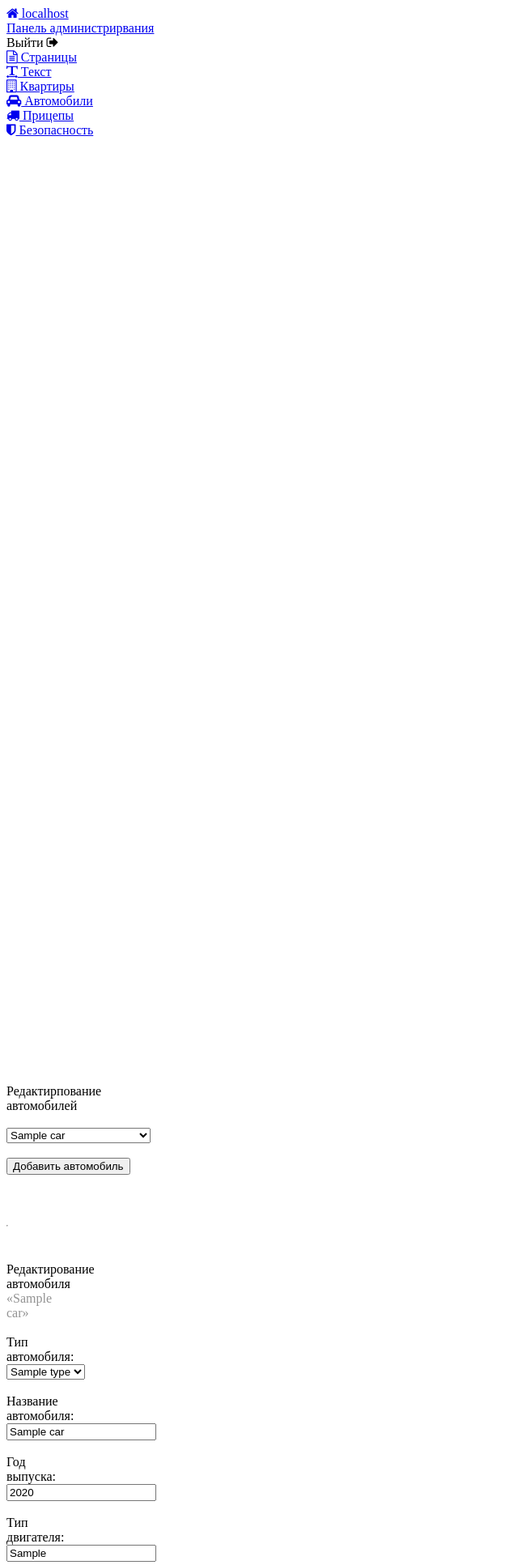
After one commit to jeyfost/rent-php, a PHP site: page /admin/cars/?id=1 in a window 1280 px wide. The commit adds this page. Shown: the top 1933 px of the page at 81% size, without its empty margins (0-640 px from the left). Run offline with PHP 8.4, Linux system fonts and the light colour scheme; tables that the repository leaves empty or names only in its code hold one stand-in row (values such as "Sample post"); a stand-in replaces the project's code that opens the database connection; some libraries are stand-ins or nearby versions.

Commit message:
Добавлена возможность редактировать автомобили в панели администрирования

```diff
--- /dev/null
+++ b/admin/cars/index.php
@@ -0,0 +1,226 @@
+<?php
+/**
+ * Created by PhpStorm.
+ * User: jeyfost
+ * Date: 18.04.2018
+ * Time: 16:55
+ */
+
+session_start();
+include("../../scripts/connect.php");
+
+?>
+
+<html>
+
+<head>
+
+    <meta charset="utf-8" />
+
+    <title>Панель администрирования | Безопасность</title>
+
+    <meta name="description" content="" />
+    <meta name="keywords" content="" />
+    <meta http-equiv="X-UA-Compatible" content="IE=edge" />
+    <meta name="viewport" content="width=device-width, initial-scale=1.0" />
+
+    <link rel="stylesheet" type="text/css" href="/css/admin.css" />
+    <link rel="stylesheet" href="/libs/font-awesome-4.7.0/css/font-awesome.css" />
+
+    <script type="text/javascript" src="https://ajax.googleapis.com/ajax/libs/jquery/3.2.1/jquery.min.js"></script>
+    <script type="text/javascript" src="/libs/notify/notify.js"></script>
+    <script type="text/javascript" src="/js/admin/common.js"></script>
+    <script type="text/javascript" src="/js/admin/cars/index.js"></script>
+
+    <style>
+        #page-preloader {position: fixed; left: 0; top: 0; right: 0; bottom: 0; background: #fff; z-index: 100500;}
+        #page-preloader .spinner {width: 160px; height: 20px; position: absolute; left: 50%; top: 50%; background: url('/images/spinner.gif') no-repeat 50% 50%; margin: -16px 0 0 -16px;}
+    </style>
+
+    <script type="text/javascript">
+        $(window).on('load', function () {
+            const $preloader = $('#page-preloader'), $spinner = $preloader.find('.spinner');
+            $spinner.delay(500).fadeOut();
+            $preloader.delay(850).fadeOut();
+        });
+    </script>
+
+    <!-- Yandex.Metrika counter --><!-- /Yandex.Metrika counter -->
+    <!-- Google Analytics counter --><!-- /Google Analytics counter -->
+</head>
+
+<body>
+
+<div id="page-preloader"><span class="spinner"></span></div>
+
+<div id="topLine">
+    <div id="logo">
+        <a href="/"><span><i class="fa fa-home" aria-hidden="true"></i> <?= $_SERVER['HTTP_HOST'] ?></span></a>
+    </div>
+    <a href="/admin/admin.php"><span class="headerText">Панель администрирвания</span></a>
+    <div id="exit" onclick="exit()">
+        <span>Выйти <i class="fa fa-sign-out" aria-hidden="true"></i></span>
+    </div>
+</div>
+<div id="leftMenu">
+    <a href="/admin/pages/">
+        <div class="menuPoint">
+            <i class="fa fa-file-text-o" aria-hidden="true"></i><span> Страницы</span>
+        </div>
+    </a>
+    <a href="/admin/text/">
+        <div class="menuPoint">
+            <i class="fa fa-text-width" aria-hidden="true"></i><span> Текст</span>
+        </div>
+    </a>
+    <a href="/admin/apartments/">
+        <div class="menuPoint">
+            <i class="fa fa-building-o" aria-hidden="true"></i><span> Квартиры</span>
+        </div>
+    </a>
+    <a href="/admin/cars/">
+        <div class="menuPointActive">
+            <i class="fa fa-car" aria-hidden="true"></i><span> Автомобили</span>
+        </div>
+    </a>
+    <a href="/admin/trailers/">
+        <div class="menuPoint">
+            <i class="fa fa-truck" aria-hidden="true"></i><span> Прицепы</span>
+        </div>
+    </a>
+    <a href="/admin/security/">
+        <div class="menuPoint">
+            <i class="fa fa-shield" aria-hidden="true"></i><span> Безопасность</span>
+        </div>
+    </a>
+</div>
+
+<div id="content">
+    <span class="headerFont">Редактирпование автомобилей</span>
+    <br /><br />
+    <form method="post" id="carsForm">
+        <label for="carSelect"></label>
+        <select id="carSelect" name="car" onchange="window.location = '?id=' + this.options[this.selectedIndex].value">
+            <option value="">- Выберите автомобиль -</option>
+            <?php
+                $carResult = $mysqli->query("SELECT * FROM rent_cars ORDER BY name");
+                while ($car = $carResult->fetch_assoc()) {
+                    echo "<option value='" . $car['id'] . "'";
+                    if ($_REQUEST['id'] == $car['id']) {
+                        echo " selected";
+                    }
+                    echo ">" . $car['name'] . "</option>";
+                }
+            ?>
+        </select>
+        <br/><br/>
+        <input type='button' id='addCarSubmit' value='Добавить автомобиль' onmouseover='buttonHover("addCarSubmit", 1)' onmouseout='buttonHover("addCarSubmit", 0)' onclick='window.location.href = "/admin/cars/add.php"' class='button'/>
+
+        <?php
+            if(!empty($_REQUEST['id'])) {
+                $carResult = $mysqli->query("SELECT * FROM rent_cars WHERE id = '".$mysqli->real_escape_string($_REQUEST['id'])."'");
+                $car = $carResult->fetch_assoc();
+
+                echo "
+                    <br /><br /><br /><br />
+                    <hr />
+                    <br /><br />
+                    <span class='headerFont'>Редактирование автомобиля <span style='color: #939393;'>&laquo;".$car['name']."&raquo;</span></span>
+                    <br /><br />
+                    <label for='typeSelect'>Тип автомобиля:</label>
+                    <br />
+                    <select id='typeSelect' name='type' onchange='carTypeSelect(\"".$car['id']."\")'>
+                ";
+
+                $carTypeResult = $mysqli->query("SELECT * FROM rent_cars_types");
+                while($carType = $carTypeResult->fetch_assoc()) {
+                    echo "<option value='".$carType['id']."'"; if($carType['id'] == $car['car_type']) {echo " selected";} echo ">".$carType['name']."</option>";
+                }
+
+                echo "
+                    </select>
+                    <br /><br />
+                    <label for='nameInput'>Название автомобиля:</label>
+                    <br />
+                    <input id='nameInput' name='name' value='".$car['name']."' />
+                    <br /><br />
+                    <label for='yearInput'>Год выпуска:</label>
+                    <br />
+                    <input id='yearInput' name='year' value='".$car['year']."' />
+                    <br /><br />
+                    <label for='engineInput'>Тип двигателя:</label>
+                    <br />
+                    <input id='engineInput' name='engine' value='".$car['engine']."' />
+                    <br /><br />
+                    <label for='consumptionInput'>Расход топлива:</label>
+                    <br />
+                    <input id='consumptionInput' name='consumption' value='".$car['consumption']."' />
+                    <br /><br />
+                    <label for='transmissionInput'>Трансмиссия:</label>
+                    <br />
+                    <input id='transmissionInput' name='transmission' value='".$car['transmission']."' />
+                    <br /><br />
+                    <label for='bodyInput'>Тип кузова:</label>
+                    <br />
+                    <input id='bodyInput' name='body' value='".$car['body']."' />
+                    <div id='placesContainer'>
+                ";
+
+                if($car['car_type'] == 2) {
+                    echo "
+                        <br /><br />
+                        <label for='placesInput'>Количество мест:</label>
+                        <br />
+                        <input id='placesInput' name='places' value='".$car['places']."' />
+                    ";
+                }
+
+                echo "
+                    </div>
+                    <br /><br />
+                    <label for='descriptionInput'>Дополнительное описание (не обязательно):</label>
+                    <br />
+                    <textarea id='descriptionInput' name='description' onkeydown='textAreaHeight(this)'>" . $car['description'] . "</textarea>
+                    <br /><br />
+                    <label for='1_hourInput'>Стоимость за 1 час, руб.:</label>
+                    <br />
+                    <input id='1_hourInput' name='1_hour' value='".$car['1_hour']."' />
+                    <br /><br />
+                    <label for='1_dayInput'>Стоимость за 1 сутки, руб.:</label>
+                    <br />
+                    <input id='1_dayInput' name='1_day' value='".$car['1_day']."' />
+                    <br /><br />
+                    <label for='2_daysInput'>Стоимость за 2 суток, руб.:</label>
+                    <br />
+                    <input id='2_daysInput' name='2_days' value='".$car['2_days']."' />
+                    <br /><br />
+                    <label for='3_10_daysInput'>Стоимость за 3-10 суток, руб.:</label>
+                    <br />
+                    <input id='3_10_daysInput' name='3_10_days' value='".$car['3_10_days']."' />
+                    <br /><br />
+                    <label for='3_10_daysInput'>Стоимость за 10-20 суток, руб.:</label>
+                    <br />
+                    <input id='10_20_daysInput' name='10_20_days' value='".$car['10_20_days']."' />
+                    <br /><br />
+                    <label for='20_30_daysInput'>Стоимость за 20-30 суток, руб.:</label>
+                    <br />
+                    <input id='20_30_daysInput' name='20_30_days' value='".$car['20_30_days']."' />
+                    <br /><br />
+                    <label for='min_termInput'>Минимальное время аренды:</label>
+                    <br />
+                    <input id='mn_termInput' name='min_term' value='".$car['min_term']."' />
+                    <br /><br />
+                    <div style='width: 100%;'>
+                        <input type='button' id='editSubmit' value='Редактировать' onmouseover='buttonHover(\"editSubmit\", 1)' onmouseout='buttonHover(\"editSubmit\", 0)' onclick='editCar()' class='button relative' />
+                        <input type='button' id='deleteSubmit' value='Удалить' onmouseover='buttonHoverRed(\"deleteSubmit\", 1)' onmouseout='buttonHoverRed(\"deleteSubmit\", 0)' onclick='deleteCar()' class='button relative' style='margin-left: 10px;' />
+                        <div class='clear'></div>
+                    </div>
+                ";
+            }
+        ?>
+    </form>
+</div>
+
+</body>
+
+</html>
--- a/admin/security/index.php
+++ b/admin/security/index.php
@@ -37,7 +37,7 @@ include("../../scripts/connect.php");
 
     <script type="text/javascript">
         $(window).on('load', function () {
-            var $preloader = $('#page-preloader'), $spinner = $preloader.find('.spinner');
+            const $preloader = $('#page-preloader'), $spinner = $preloader.find('.spinner');
             $spinner.delay(500).fadeOut();
             $preloader.delay(850).fadeOut();
         });
--- /dev/null
+++ b/js/admin/cars/index.js
@@ -0,0 +1,132 @@
+function carTypeSelect(id) {
+    const type = $('#typeSelect').val();
+
+    $.ajax({
+        type: "POST",
+        data: {
+            "id": id,
+            "type": type
+        },
+        url: "/scripts/admin/cars/ajaxSelectType.php",
+        success: function (response) {
+            if(response === "empty") {
+                $('#placesContainer').html("");
+            } else {
+                $('#placesContainer').html(response);
+            }
+        }
+    });
+}
+
+function editCar() {
+    const id = $('#carSelect').val();
+    const type = $('#typeSelect').val();
+    const name = $('#nameInput').val();
+    const year = $('#yearInput').val();
+    const engine = $('#engineInput').val();
+    const consumption = $('#consumptionInput').val();
+    const transmission = $('#transmissionInput').val();
+    const body = $('#bodyInput').val();
+    const places = $('#placesInput').val();
+    const description = $('#descriptionInput').val();
+    const hour_1 = $('#1_hourInput').val();
+    const day_1 = $('#1_dayInput').val();
+    const days_2 = $('#2_daysInput').val();
+    const days_3_10 = $('#3_10_daysInput').val();
+    const days_10_20 = $('#10_20_daysInput').val();
+    const days_20_30 = $('#20_30_daysInput').val();
+    const min_term = $('#min_termInput').val();
+
+    if(name !== "") {
+        if(year !== "") {
+            if(engine !== "") {
+                if(consumption !== "") {
+                    if(transmission !== "") {
+                        if(body !== "") {
+                            if(hour_1 !== "") {
+                                if(day_1 !== "") {
+                                    if(days_2 !== "") {
+                                        if(days_3_10 !== "") {
+                                            if(days_10_20 !== "") {
+                                                if(days_20_30 !== "") {
+                                                    if(min_term !== "") {
+                                                        $.ajax({
+                                                            type: "POST",
+                                                            data: {
+                                                                "id": id,
+                                                                "type": type,
+                                                                "name": name,
+                                                                "year": year,
+                                                                "engine": engine,
+                                                                "consumption": consumption,
+                                                                "transmission": transmission,
+                                                                "body": body,
+                                                                "places": places,
+                                                                "description": description,
+                                                                "hour_1": hour_1,
+                                                                "day_1": day_1,
+                                                                "days_2": days_2,
+                                                                "days_3_10": days_3_10,
+                                                                "days_10_20": days_10_20,
+                                                                "days_20_30": days_20_30,
+                                                                "min_term": min_term
+                                                            },
+                                                            url: "/scripts/admin/cars/ajaxEditCar.php",
+                                                            beforeSend: function () {
+                                                                $.notify("Информация обновляется...", "info")
+                                                            },
+                                                            success: function (response) {
+                                                                switch(response) {
+                                                                    case "ok":
+                                                                        $.notify("Информация успешно обновлена.", "success");
+                                                                        break;
+                                                                    case "failed":
+                                                                        $.notify("Во время обновления информации произошла ошибка. Попробуйте снова.", "error");
+                                                                        break;
+                                                                    case "places":
+                                                                        $.notify("Вы не ввели количество мест.", "error");
+                                                                        break;
+                                                                    default:
+                                                                        $.notify(response, "warn");
+                                                                        break;
+                                                                }
+                                                            }
+                                                        });
+                                                    } else {
+                                                        $.notify("Вы не ввели минимальный срок аренды.", "error");
+                                                    }
+                                                } else {
+                                                    $.notify("Вы не ввели стоимость за 20-30 дней.", "error");
+                                                }
+                                            } else {
+                                                $.notify("Вы не ввели стоимость за 10-20 дней.", "error");
+                                            }
+                                        } else {
+                                            $.notify("Вы не ввели стоимость за 3-10 дней.", "error");
+                                        }
+                                    } else {
+                                        $.notify("Вы не ввели стоимость за 2 дня.", "error");
+                                    }
+                                } else {
+                                    $.notify("Вы не ввели стоимость за 1 день.", "error");
+                                }
+                            } else {
+                                $.notify("Вы не ввели стоимость за 1 час.", "error");
+                            }
+                        } else {
+                            $.notify("Вы не ввели тип кузова.", "error");
+                        }
+                    } else {
+                        $.notify("Вы не ввели тип трансмисии.", "error");
+                    }
+                }
+            } else {
+                $.notify("Вы не ввели тип двигателя.", "error");
+            }
+        } else {
+            $.notify("Вы не ввели год выпуска.", "error");
+        }
+    } else {
+        $.notify("Вы не ввели название.", "error");
+    }
+}
```
Also changed, not shown: scripts/admin/cars/ajaxEditCar.php (added, +37 -0 lines), scripts/admin/cars/ajaxSelectType.php (added, +26 -0 lines).
